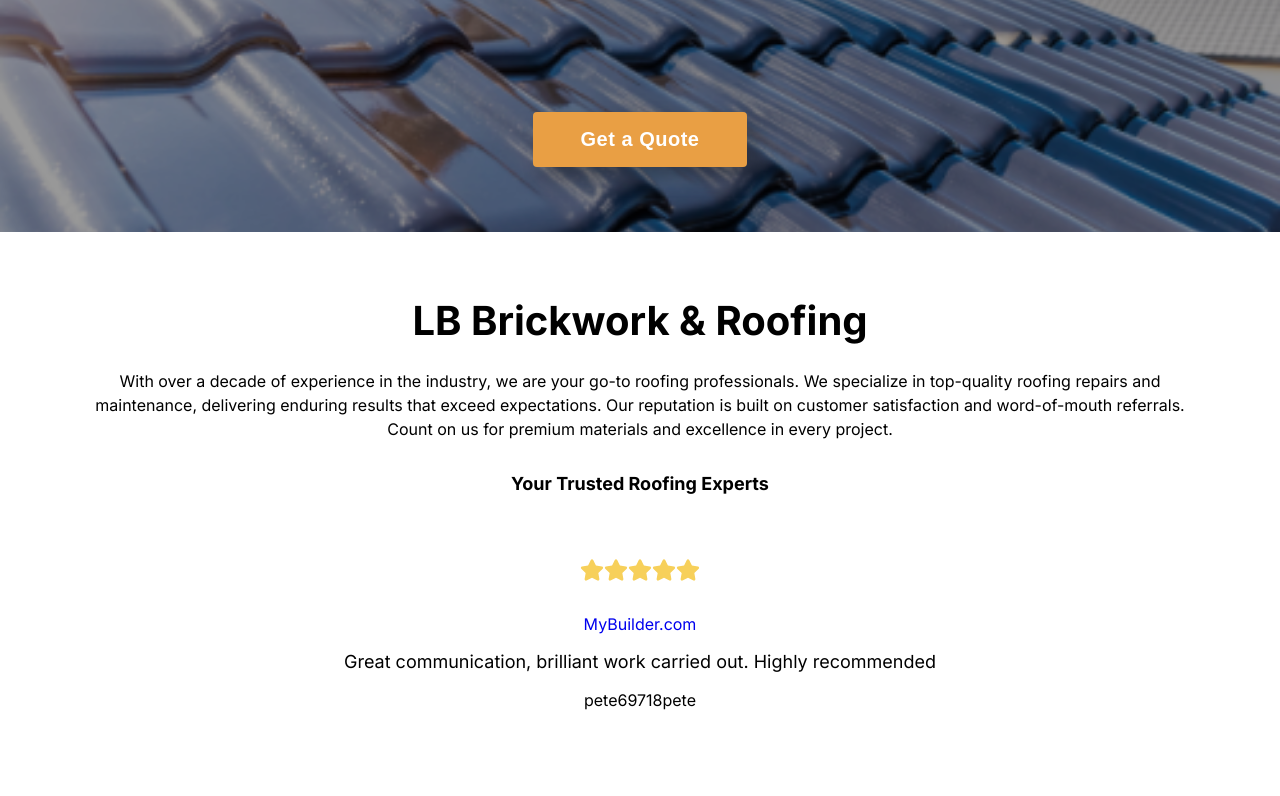
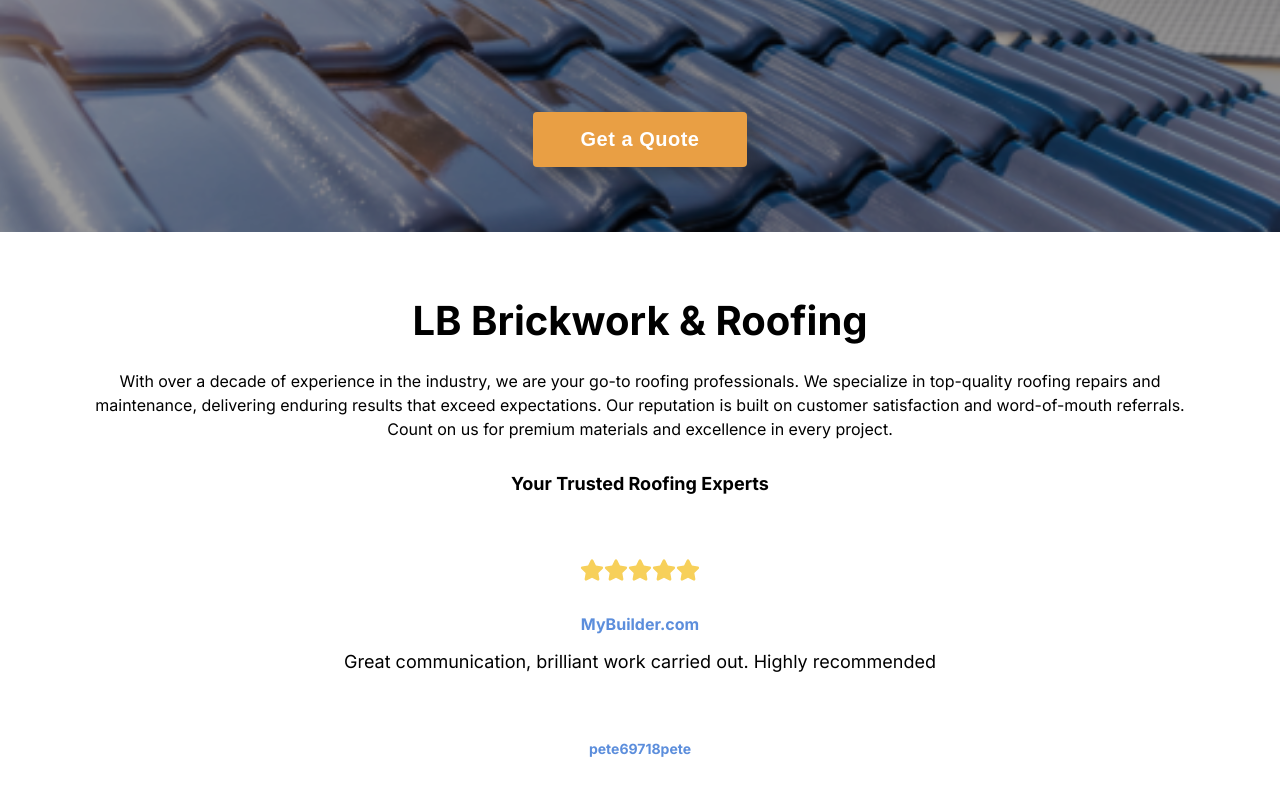
Before and after one commit to jake4369/blroofing, a Next.js app: page / in a window 1280 px wide. Shown: the part 368-1164 px from the top of the page. Before the commit the page ends 1142 px from the top, so only its background shows below. Built offline with nearby package versions, Linux system fonts and the light colour scheme.

Commit message:
Style primary reviews

```diff
--- a/components/Reviews/styles.css
+++ b/components/Reviews/styles.css
@@ -9,7 +9,9 @@
 }
 
 .review-section__link {
+  font-weight: 700;
   margin-bottom: 1rem;
+  color: #5c8edc;
 }
 
 /* PRIMARY REVIEWS */
@@ -23,8 +25,11 @@
   font-size: 1.125rem;
   line-height: 1.5rem;
   margin-bottom: 1rem;
+  height: 4.5rem;
 }
 
 .review__author {
-  font-size: 700;
+  font-size: 0.875rem;
+  font-weight: 700;
+  color: #5c8edc;
 }
```
